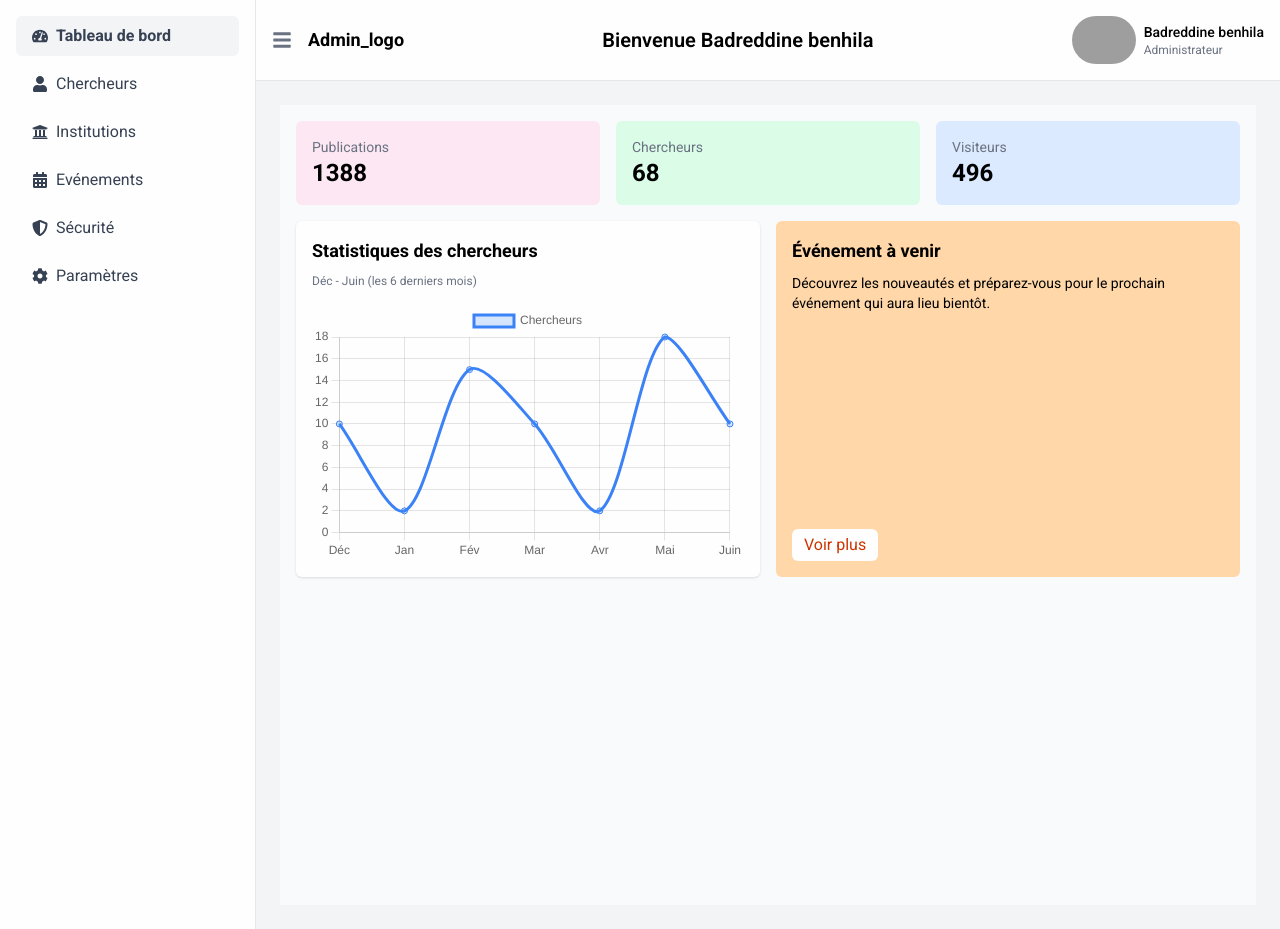
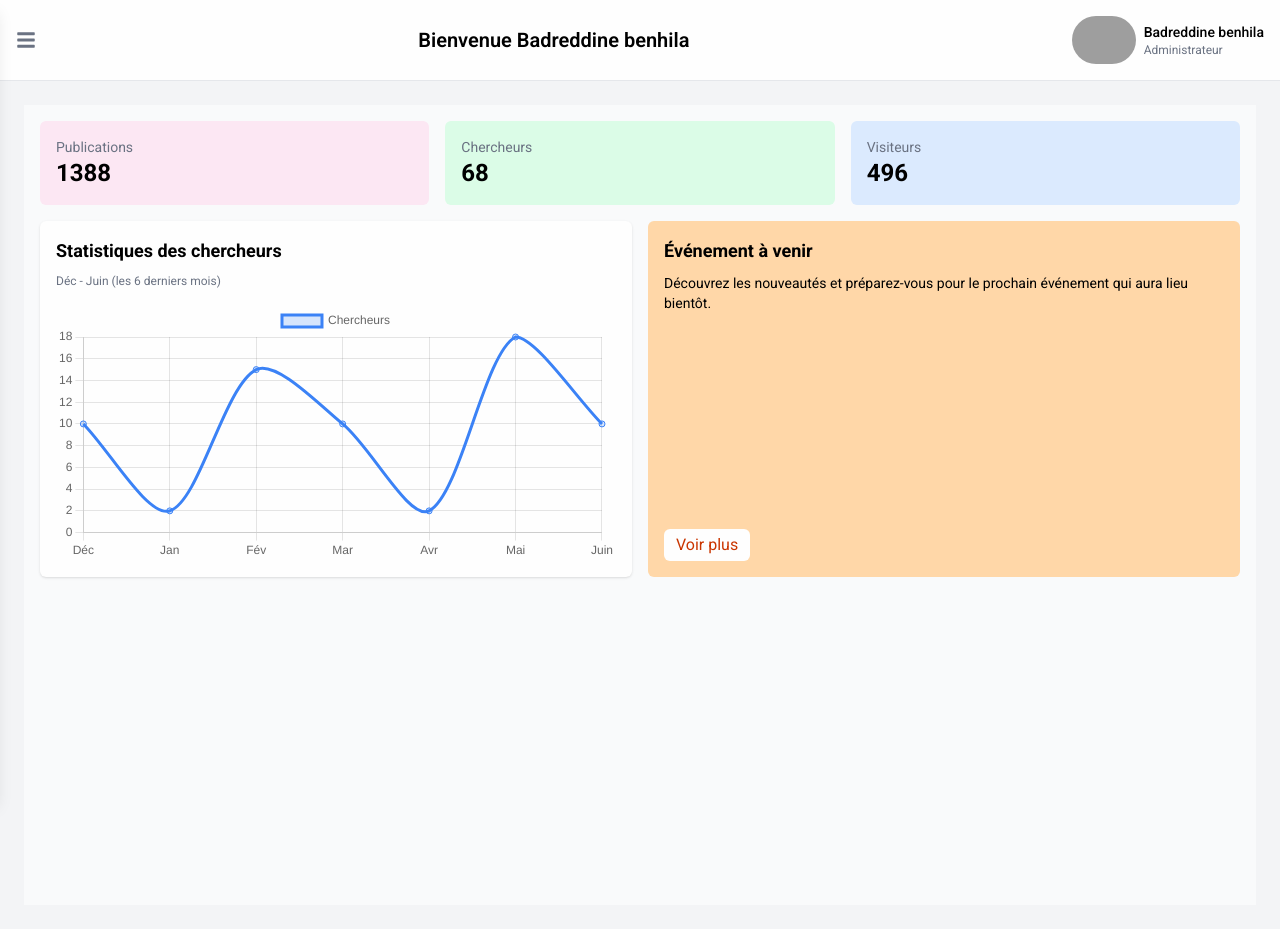
Before and after one commit to Ouassim721/Portail-de-gestion-des-profils-chercheurs, a React (Vite) app in the folder portail-chercheurs-frontend/: page /tableau_de_bord in a window 1280 px wide. Built offline with nearby package versions, Linux system fonts and the light colour scheme; grey boxes are pictures that could not be loaded.

Commit message:
Ajout de la fonctionnalité X

```diff
--- a/portail-chercheurs-frontend/src/components/SideMenu.jsx
+++ b/portail-chercheurs-frontend/src/components/SideMenu.jsx
@@ -3,14 +3,14 @@ import { NavLink } from 'react-router-dom';
 import {
   FaTachometerAlt,
   FaUser,
-  FaFileAlt,
   FaUniversity,
   FaCalendarAlt,
   FaShieldAlt,
   FaCog,
+  FaTimes, // Import de l'icône pour fermer
 } from 'react-icons/fa';
 
-function Sidebar() {
+function Sidebar({ isVisible, onClose }) {
   const links = [
     { label: 'Tableau de bord', icon: <FaTachometerAlt />, to: '/tableau_de_bord' },
     { label: 'Chercheurs', icon: <FaUser />, to: '/AdminChercheurs' },
@@ -21,7 +21,18 @@ function Sidebar() {
   ];
 
   return (
-    <div className="w-64 min-h-screen bg-white border-r border-gray-200 p-4">
+    <div
+      className={`fixed top-0 left-0 h-full w-64 bg-white border-r border-gray-200 p-4 shadow-lg transform ${
+        isVisible ? 'translate-x-0' : '-translate-x-full'
+      } transition-transform duration-300 ease-in-out z-50`}
+    >
+      {/* Bouton de fermeture avec une icône */}
+      <button
+        className="text-gray-500 hover:text-gray-700 focus:outline-none mb-4"
+        onClick={onClose}
+      >
+        <FaTimes size={20} />
+      </button>
       <ul className="space-y-2">
         {links.map((link) => (
           <li key={link.label} className="rounded-md">
--- a/portail-chercheurs-frontend/src/components/topbar.jsx
+++ b/portail-chercheurs-frontend/src/components/topbar.jsx
@@ -1,29 +1,28 @@
-import React from 'react';
+import React, { useState } from 'react';
 import { FaBars } from 'react-icons/fa';
+import SideMenu from './SideMenu';
 import pdp from "../assets/chercheur-place-holder.jpg";
 
 function TopBar() {
+  const [showSideMenu, setShowSideMenu] = useState(false);
+
+  const toggleSideMenu = () => {
+    setShowSideMenu((prevState) => !prevState);
+  };
+
   return (
+    <>
       <header className="flex items-center justify-between bg-white border-b border-gray-200 p-4">
-      {/* Section gauche : Logo + Bouton pour ouvrir/fermer le menu latéral */}
         <div className="flex items-center space-x-4">
           <button
             type="button"
             className="text-gray-500 hover:text-gray-700 focus:outline-none"
+            onClick={toggleSideMenu}
           >
             <FaBars size={20} />
           </button>
-        <span className="font-bold text-lg">
-          Admin_logo
-        </span>
         </div>
-
-      {/* Section centrale : Titre ou message de bienvenue */}
-      <h1 className="text-xl font-semibold">
-        Bienvenue Badreddine benhila
-      </h1>
-
-      {/* Section droite : Avatar + Infos utilisateur */}
+        <h1 className="text-xl font-semibold">Bienvenue Badreddine benhila</h1>
         <div className="flex items-center space-x-2">
           <img
             src={pdp}
@@ -36,6 +35,10 @@ function TopBar() {
           </div>
         </div>
       </header>
+
+      {/* Affichage conditionnel du SideMenu */}
+      <SideMenu isVisible={showSideMenu} onClose={() => setShowSideMenu(false)} />
+    </>
   );
 }
 
--- a/portail-chercheurs-frontend/src/pages/administration/AdminChercheurs.jsx
+++ b/portail-chercheurs-frontend/src/pages/administration/AdminChercheurs.jsx
@@ -1,13 +1,10 @@
 import React from 'react';
-import SideMenu from '../../components/SideMenu';
 import TopBar from '../../components/topbar';
 import TableauChercheur from '../../components/TableauChercheur';
 
 function AdminPage() {
   return (
     <div className="flex min-h-screen bg-gray-100">
-      {/* Sidebar */}
-      <SideMenu />
 
       {/* Contenu principal */}
       <div className="flex-1 flex flex-col">
--- a/portail-chercheurs-frontend/src/pages/administration/tableau_de_bord.jsx
+++ b/portail-chercheurs-frontend/src/pages/administration/tableau_de_bord.jsx
@@ -1,13 +1,10 @@
 import React from 'react';
-import SideMenu from '../../components/SideMenu';
 import TopBar from '../../components/topbar';
 import Dashboard from '../../components/Dashboard';
 
 function AdminPage() {
   return (
     <div className="flex min-h-screen bg-gray-100">
-      {/* Sidebar */}
-      <SideMenu />
 
       {/* Contenu principal */}
       <div className="flex-1 flex flex-col">
```
Lines whose indentation alone changed are shown as unchanged.
